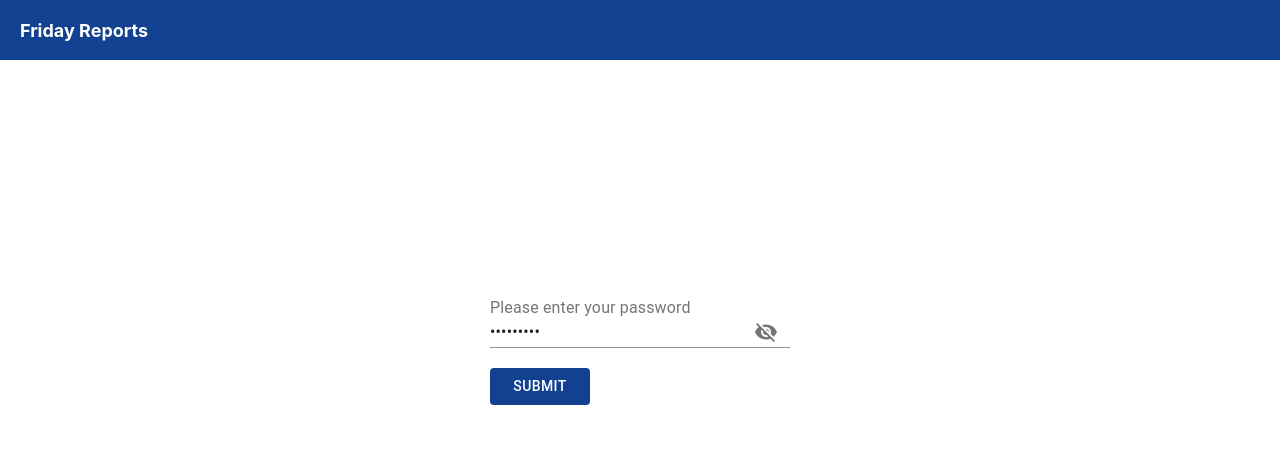
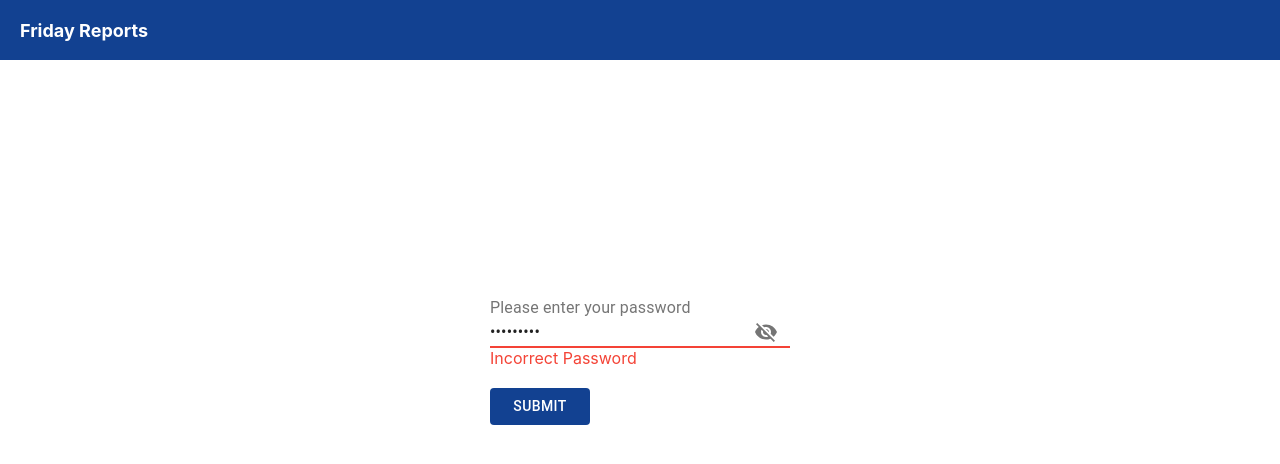
Before and after one commit to maryamahmadi/reports, a React (Create React App) app: page /login in a window 1280 px wide. Both pictures are taken after typing "Sample123" into the empty fields and a click on the button "SUBMIT". Shown: the top 464 px of the page. Built offline with nearby package versions, Linux system fonts and the light colour scheme.

Commit message:
error when password is incorrect, new lines weren't showing up in bossView, server code fixes

```diff
--- a/src/components/ReportAccordion.js
+++ b/src/components/ReportAccordion.js
@@ -6,6 +6,13 @@ import Typography from '@material-ui/core/Typography'
 import ExpandMoreIcon from '@material-ui/icons/ExpandMore'
 
 function ReportAccordion({ summary, details }) {
+  const withNewLines = (text) => {
+    const lines = text.split('\n')
+    return lines.map((line) => {
+      return <p>{line}</p>
+    })
+  }
+
   return (
     <Accordion>
       <AccordionSummary expandIcon={<ExpandMoreIcon />} aria-controls="panel1a-content" id="panel1a-header">
@@ -14,15 +21,15 @@ function ReportAccordion({ summary, details }) {
       <AccordionDetails>
         <div>
           <strong>This Week</strong>
-          <p>{details.thisWeek}</p>
+          <p>{withNewLines(details.thisWeek)}</p>
           {details.nextWeek && (
             <>
               <strong>Next Week</strong>
-              <p>{details.nextWeek}</p>
+              <p>{withNewLines(details.nextWeek)}</p>
             </>
           )}
           {details.comments && <strong>Comments</strong>}
-          <p>{details.comments}</p>
+          <p>{withNewLines(details.comments)}</p>
         </div>
       </AccordionDetails>
     </Accordion>
--- a/src/routes/boss/components/Login.js
+++ b/src/routes/boss/components/Login.js
@@ -55,7 +55,8 @@ function Login() {
     >
       <InputLabel htmlFor="boss-password">Please enter your password</InputLabel>
       <Input
-        style={{ width: '300px', marginBottom: '20px' }}
+        error={authenticationFailed ? true : false}
+        style={{ width: '300px' }}
         id="password-field"
         type={showPassword ? 'text' : 'password'}
         value={value}
@@ -72,7 +73,8 @@ function Login() {
           </InputAdornment>
         }
       />
-      <CustomButton type="submit" onClick={onSubmitClick}>
+      {authenticationFailed && <div style={{ color: '#F44336' }}>Incorrect Password</div>}
+      <CustomButton style={{ marginTop: '20px' }} type="submit" onClick={onSubmitClick}>
         Submit
       </CustomButton>
     </div>
--- a/src/routes/boss/components/ReportByName.js
+++ b/src/routes/boss/components/ReportByName.js
@@ -22,7 +22,7 @@ function ReportByName() {
     }
     fetchReports()
   }, [username])
-  console.log('***usernmae', username, reports)
+
   return (
     <div style={{ padding: '30px 30px' }}>
       <SelectUsernameField username="" handleUsernameChange={handleUsernameChange} hint="Select an Employee" />
```
Also changed, not shown: 1 other file (tests, documents, lock files or other folders).
